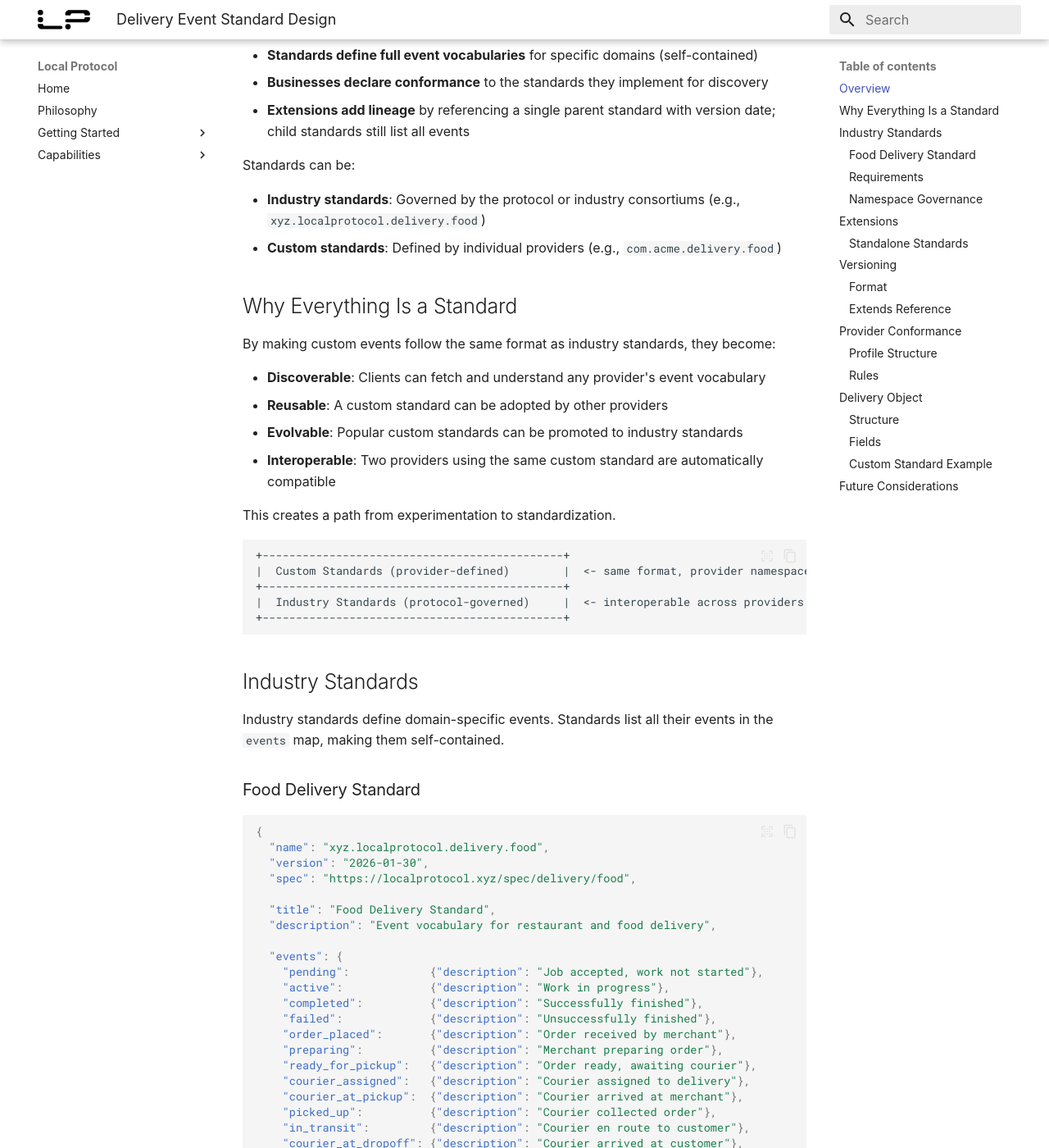
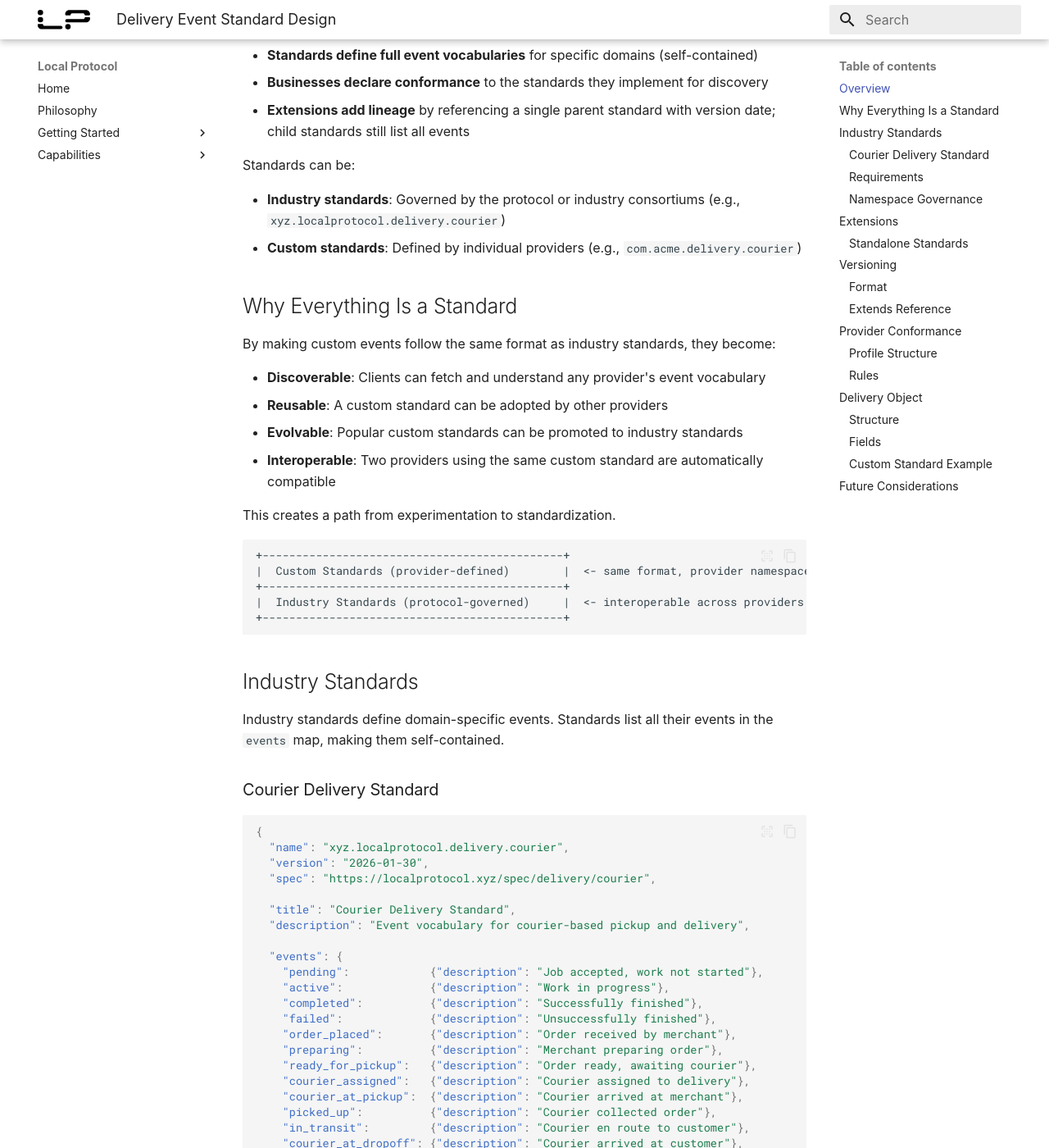
Before and after one commit to Palette-Labs-Inc/local-protocol, an MkDocs documentation site: the page built from docs/plans/2026-01-30-delivery-status-standard-design.md, in a window 1280 px wide and 1400 px high, scrolled down 243 px. Shown: the whole window at 82% size. Built offline with MkDocs 1.6.1 and Material for MkDocs 9.7.7, drawn with Linux system fonts in a browser that asks for light colours; some web fonts are replaced; some of the changed text lies outside the part shown.

Commit message:
Rename food standard to courier
The courier standard better describes the pickup-and-deliver flow which
applies to food, grocery, pharmacy, retail, and other verticals.

````diff
--- a/docs/plans/2026-01-30-delivery-status-standard-design.md
+++ b/docs/plans/2026-01-30-delivery-status-standard-design.md
@@ -10,8 +10,8 @@ The Delivery Event Standard defines how delivery providers communicate job progr
 
 Standards can be:
 
-- **Industry standards**: Governed by the protocol or industry consortiums (e.g., `xyz.localprotocol.delivery.food`)
-- **Custom standards**: Defined by individual providers (e.g., `com.acme.delivery.food`)
+- **Industry standards**: Governed by the protocol or industry consortiums (e.g., `xyz.localprotocol.delivery.courier`)
+- **Custom standards**: Defined by individual providers (e.g., `com.acme.delivery.courier`)
 
 ## Why Everything Is a Standard
 
@@ -36,16 +36,16 @@ This creates a path from experimentation to standardization.
 
 Industry standards define domain-specific events. Standards list all their events in the `events` map, making them self-contained.
 
-### Food Delivery Standard
+### Courier Delivery Standard
 
 ```json
 {
-  "name": "xyz.localprotocol.delivery.food",
+  "name": "xyz.localprotocol.delivery.courier",
   "version": "2026-01-30",
-  "spec": "https://localprotocol.xyz/spec/delivery/food",
+  "spec": "https://localprotocol.xyz/spec/delivery/courier",
 
-  "title": "Food Delivery Standard",
-  "description": "Event vocabulary for restaurant and food delivery",
+  "title": "Courier Delivery Standard",
+  "description": "Event vocabulary for courier-based pickup and delivery",
 
   "events": {
     "pending":            {"description": "Job accepted, work not started"},
@@ -87,10 +87,10 @@ Custom standards can extend an industry standard and add events. The child `even
 
 ```json
 {
-  "name": "com.acme.delivery.food",
+  "name": "com.acme.delivery.courier",
   "version": "2026-01-30",
-  "extends": ["xyz.localprotocol.delivery.food@2026-01-30"],
-  "title": "Acme Food Extension",
+  "extends": ["xyz.localprotocol.delivery.courier@2026-01-30"],
+  "title": "Acme Courier Extension",
   "events": {
     "pending": {
       "description": "Job accepted, work not started"
@@ -178,7 +178,7 @@ Each version represents a snapshot of the standard on that date. Breaking change
 
 ```json
 {
-  "extends": ["xyz.localprotocol.delivery.food@2026-01-30"]
+  "extends": ["xyz.localprotocol.delivery.courier@2026-01-30"]
 }
 ```
 
@@ -204,8 +204,8 @@ In UCP discovery, this appears in `ucp.capabilities` as a capability object (oth
         "schema": "https://localprotocol.xyz/schemas/delivery.json",
         "config": {
           "conforms_to": [
-            "xyz.localprotocol.delivery.food@2026-01-30",
-            "com.acme.delivery.food@2026-01-30"
+            "xyz.localprotocol.delivery.courier@2026-01-30",
+            "com.acme.delivery.courier@2026-01-30"
           ]
         }
       }
@@ -217,7 +217,7 @@ In UCP discovery, this appears in `ucp.capabilities` as a capability object (oth
 ### Rules
 
 - Provider MUST conform to at least one standard
-- Standards can be industry standards (e.g., `xyz.localprotocol.delivery.food`) or custom standards (e.g., `com.acme.delivery.food`)
+- Standards can be industry standards (e.g., `xyz.localprotocol.delivery.courier`) or custom standards (e.g., `com.acme.delivery.courier`)
 - Extensions MUST reference a single parent standard via `extends`
 - Provider MUST fully implement all events in declared standards
 - Clients check `config.conforms_to` to determine compatibility
@@ -234,7 +234,7 @@ When a provider returns a delivery object, it includes event information.
   "id": "del_789",
   "event": "courier_at_pickup",
   "event_description": "Courier arrived at merchant",
-  "event_vocabulary": "xyz.localprotocol.delivery.food@2026-01-30",
+  "event_vocabulary": "xyz.localprotocol.delivery.courier@2026-01-30",
   "updated_at": "2026-01-30T19:12:00Z"
 }
 ```
@@ -255,7 +255,7 @@ When a provider returns a delivery object, it includes event information.
   "id": "del_789",
   "event": "bagged",
   "event_description": "Order sealed by merchant",
-  "event_vocabulary": "com.acme.delivery.food@2026-01-30",
+  "event_vocabulary": "com.acme.delivery.courier@2026-01-30",
   "updated_at": "2026-01-30T19:08:00Z"
 }
 ```
````
Also changed, not shown: docs/capabilities/delivery/overview.md (+2 -3 lines), docs/capabilities/delivery/standards/courier.md (renamed from docs/capabilities/delivery/standards/food.md, +8 -8 lines), docs/capabilities/delivery/standards/overview.md (+6 -6 lines), 3 other files.
